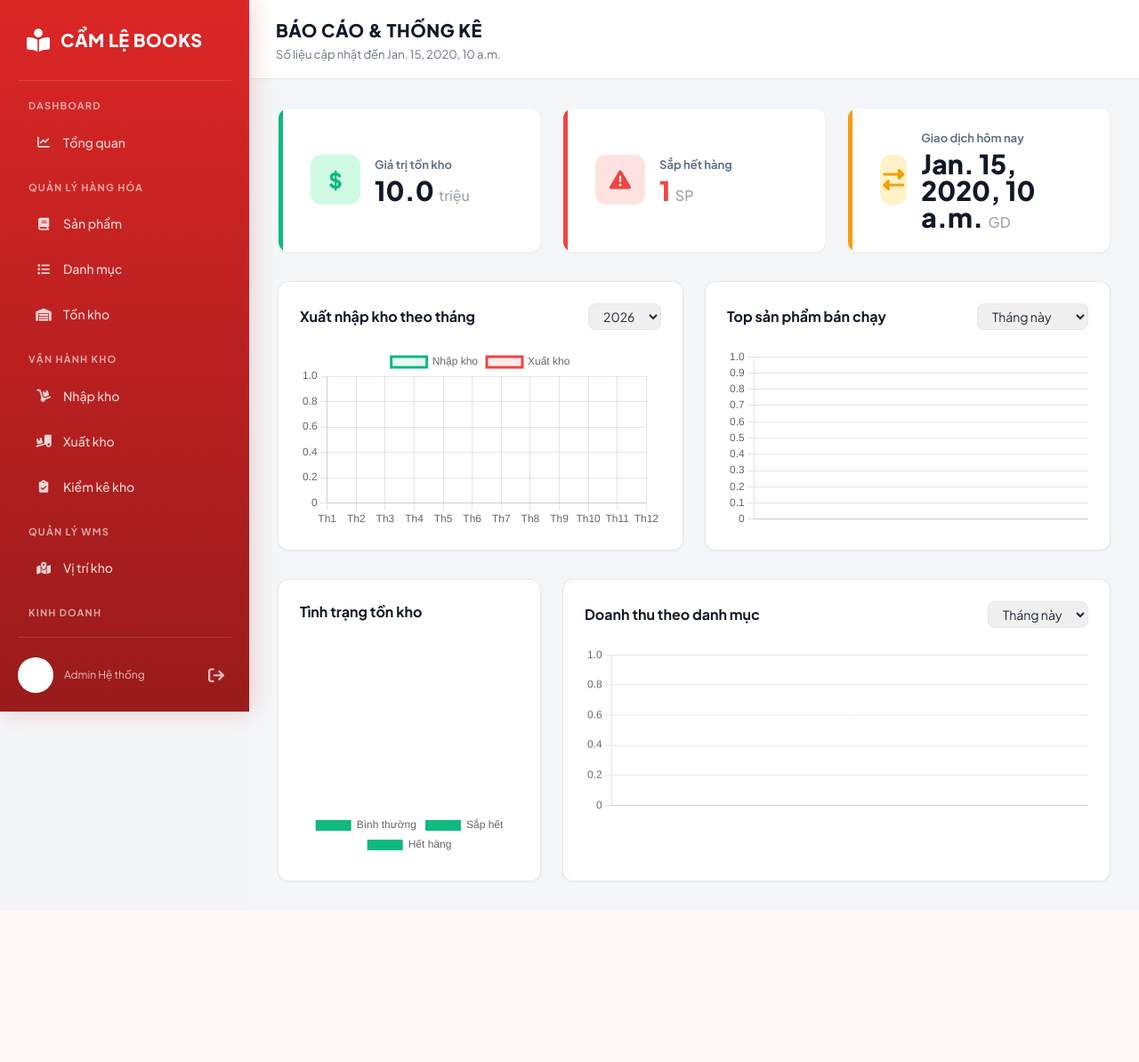
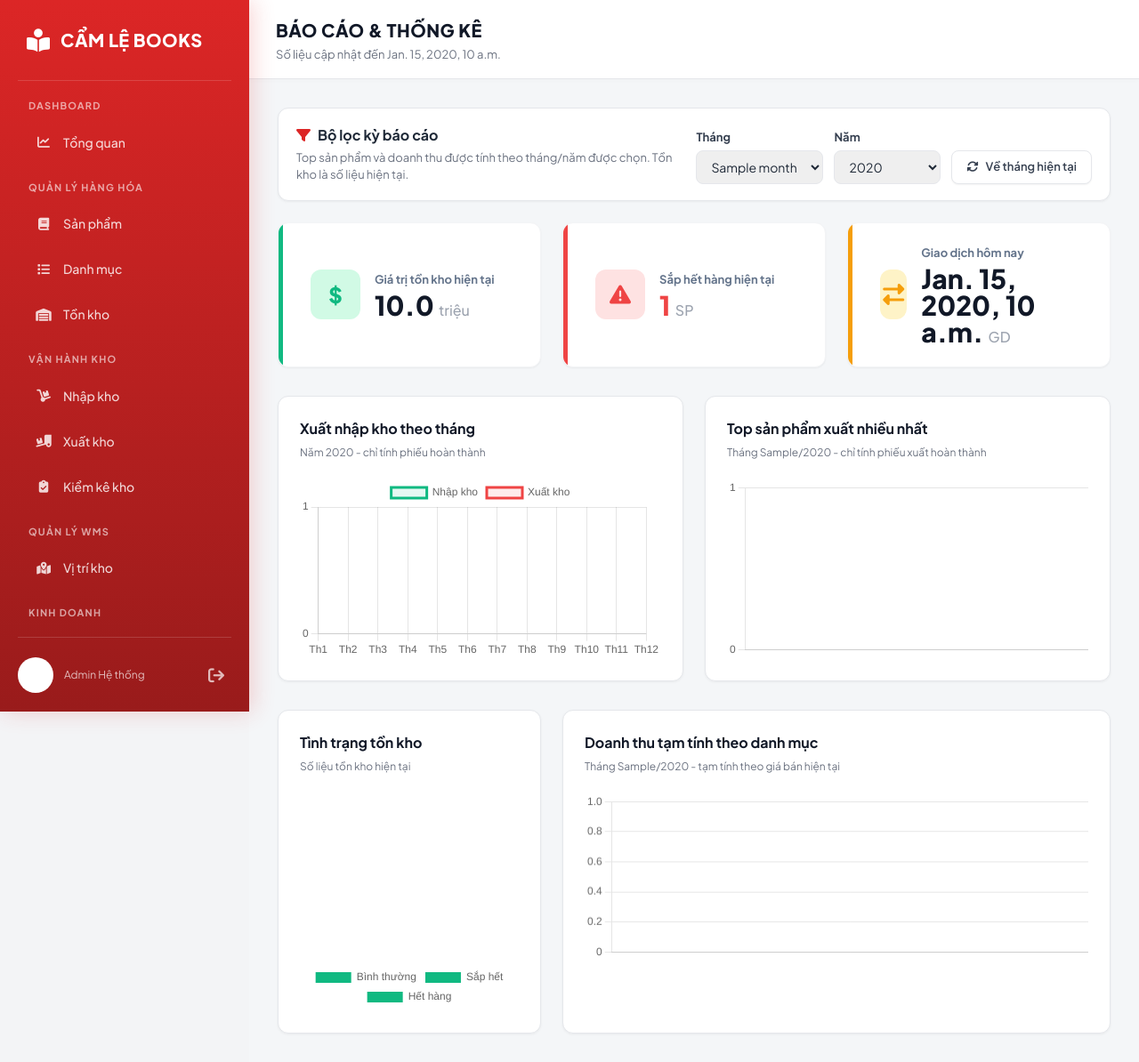
Before and after one commit to ducnt67/08_FinalProject, a Django app: template supplychain/khohang/templates/khohang/reports/bao_cao.html in a window 1280 px wide. Shown: the whole page at 89% size. Before the commit the page ends 993 px from the top, so only its background shows below. Run offline with Django 3.2, Linux system fonts and the light colour scheme; the template is opened without the code that fills it: most values are stand-ins (such as "Sample title", 1, 10 or a date in 2020); some libraries are stand-ins or nearby versions.

Commit message:
td_fix_report

```diff
--- a/supplychain/khohang/templates/khohang/reports/bao_cao.html
+++ b/supplychain/khohang/templates/khohang/reports/bao_cao.html
@@ -17,34 +17,79 @@
         tailwind.config = {
             theme: {
                 extend: {
-                    colors: { primary: '#DC2626', bglight: '#F4F6F8' },
-                    fontFamily: { sans: ['Plus Jakarta Sans', 'sans-serif'] }
+                    colors: {
+                        primary: '#DC2626',
+                        bglight: '#F4F6F8'
+                    },
+                    fontFamily: {
+                        sans: ['Plus Jakarta Sans', 'sans-serif']
+                    }
                 }
             }
         }
     </script>
 
     <style>
-        .main-content { background-color: #F4F6F8; min-height: 100vh; display: flex; flex-direction: column;}
+        .main-content {
+            background-color: #F4F6F8;
+            min-height: 100vh;
+            display: flex;
+            flex-direction: column;
+        }
 
-        /* Stats Card Styles */
-        .stat-card { background: white; border-radius: 12px; padding: 24px; box-shadow: 0 1px 3px rgba(0,0,0,0.05); border: 1px solid #e5e7eb; display: flex; align-items: center; justify-content: space-between; transition: 0.2s; }
-        .stat-card:hover { transform: translateY(-3px); box-shadow: 0 4px 12px rgba(0,0,0,0.05); }
-        .stat-info h3 { font-size: 13px; color: #6b7280; text-transform: uppercase; font-weight: 700; letter-spacing: 0.5px; margin-bottom: 8px; }
-        .stat-info .value { font-size: 28px; font-weight: 800; color: #111827; line-height: 1; }
-        .stat-icon { width: 56px; height: 56px; border-radius: 16px; display: flex; justify-content: center; align-items: center; font-size: 24px; }
+        .chart-container {
+            background: white;
+            border-radius: 12px;
+            padding: 24px;
+            box-shadow: 0 1px 3px rgba(0,0,0,0.05);
+            border: 1px solid #e5e7eb;
+        }
 
-        .icon-green { background: #dcfce7; color: #166534; }
-        .icon-red { background: #fee2e2; color: #b91c1c; }
-        .icon-blue { background: #dbeafe; color: #1e40af; }
-        .icon-orange { background: #ffedd5; color: #c2410c; }
+        .chart-header {
+            display: flex;
+            justify-content: space-between;
+            align-items: center;
+            gap: 12px;
+            margin-bottom: 20px;
+        }
 
-        /* Chart Containers */
-        .chart-container { background: white; border-radius: 12px; padding: 24px; box-shadow: 0 1px 3px rgba(0,0,0,0.05); border: 1px solid #e5e7eb; }
-        .chart-header { display: flex; justify-content: space-between; align-items: center; margin-bottom: 20px; }
-        .chart-title { font-size: 16px; font-weight: 700; color: #111827; }
+        .chart-title {
+            font-size: 16px;
+            font-weight: 700;
+            color: #111827;
+        }
+
+        .chart-note {
+            font-size: 12px;
+            color: #6b7280;
+            margin-top: 6px;
+        }
+
+        .chart-empty {
+            height: 220px;
+            display: flex;
+            align-items: center;
+            justify-content: center;
+            color: #9ca3af;
+            font-size: 14px;
+            font-style: italic;
+            border: 1px dashed #e5e7eb;
+            border-radius: 10px;
+            background: #fafafa;
+            text-align: center;
+            padding: 16px;
+        }
+
+        .filter-card {
+            background: white;
+            border-radius: 12px;
+            border: 1px solid #e5e7eb;
+            box-shadow: 0 1px 3px rgba(0,0,0,0.05);
+            padding: 18px 20px;
+        }
     </style>
 </head>
+
 <body>
 
 <nav class="sidebar" id="sidebar-container">
@@ -54,24 +99,90 @@
 <main class="main-content">
     <div class="content-header flex-col items-start gap-1 pb-4">
         <h1 class="text-xl font-bold text-gray-800">Báo cáo & Thống kê</h1>
-            <p class="text-[13px] text-gray-500 font-normal">Số liệu cập nhật đến {% if current_time %}{{ current_time }}{% else %}...{% endif %}</p>
+        <p class="text-[13px] text-gray-500 font-normal">
+            Số liệu cập nhật đến {% if current_time %}{{ current_time }}{% else %}...{% endif %}
+        </p>
     </div>
 
     <div class="content-body p-8 flex-1 overflow-y-auto">
 
+        <!-- Bộ lọc kỳ báo cáo -->
+        <div class="filter-card mb-6">
+            <div class="flex flex-col md:flex-row md:items-end md:justify-between gap-4">
+                <div>
+                    <h2 class="text-base font-bold text-gray-800 flex items-center gap-2">
+                        <i class="fa-solid fa-filter text-primary"></i>
+                        Bộ lọc kỳ báo cáo
+                    </h2>
+                    <p class="text-[13px] text-gray-500 mt-1">
+                        Top sản phẩm và doanh thu được tính theo tháng/năm được chọn.
+                        Tồn kho là số liệu hiện tại.
+                    </p>
+                </div>
+
+                <form method="get" class="flex flex-col sm:flex-row gap-3">
+                    <div>
+                        <label class="block text-[13px] font-bold text-gray-700 mb-1">
+                            Tháng
+                        </label>
+                        <select name="month"
+                                class="text-sm border border-gray-200 rounded-lg px-3 py-2 min-w-[140px]"
+                                onchange="this.form.submit()">
+                            {% for month in available_months %}
+                                <option value="{{ month.value }}" {% if month.value == selected_month %}selected{% endif %}>
+                                    {{ month.label }}
+                                </option>
+                            {% endfor %}
+                        </select>
+                    </div>
+
+                    <div>
+                        <label class="block text-[13px] font-bold text-gray-700 mb-1">
+                            Năm
+                        </label>
+                        <select name="year"
+                                class="text-sm border border-gray-200 rounded-lg px-3 py-2 min-w-[120px]"
+                                onchange="this.form.submit()">
+                            {% for year in available_years %}
+                                <option value="{{ year }}" {% if year == selected_year %}selected{% endif %}>
+                                    {{ year }}
+                                </option>
+                            {% endfor %}
+                        </select>
+                    </div>
+
+                    <div class="flex items-end">
+                        <a href="{% url 'khohang:baocao' %}"
+                           class="bg-white hover:bg-gray-50 text-gray-700 h-[38px] px-4 whitespace-nowrap rounded-lg text-[13px] font-semibold transition-colors flex items-center gap-2 shadow-sm border border-gray-200">
+                            <i class="fa-solid fa-rotate"></i>
+                            Về tháng hiện tại
+                        </a>
+                    </div>
+                </form>
+            </div>
+        </div>
+
         <!-- KPI Cards -->
         <div class="grid grid-cols-1 md:grid-cols-3 gap-6 mb-8">
+
             <!-- Card 1 -->
             <div class="bg-white rounded-xl shadow-sm p-6 border border-gray-100 flex items-center justify-between relative overflow-hidden">
                 <div class="absolute left-0 top-0 bottom-0 w-[5px] bg-[#10b981] rounded-l-xl"></div>
+
                 <div class="flex items-center gap-4 pl-3">
                     <div class="w-14 h-14 rounded-xl bg-[#d1fae5] text-[#10b981] flex items-center justify-center text-2xl font-black">
                         $
                     </div>
+
                     <div>
-                            <h3 class="text-[13px] font-bold text-[#64748b] mb-1">Giá trị tồn kho</h3>
+                        <h3 class="text-[13px] font-bold text-[#64748b] mb-1">Giá trị tồn kho hiện tại</h3>
                         <div class="text-[30px] font-extrabold text-[#111827] leading-none">
-                                {% if inventory_value %}{{ inventory_value|floatformat:1 }}{% else %}0{% endif %} <span class="text-[16px] font-medium text-gray-400">triệu</span>
+                            {% if inventory_value %}
+                                {{ inventory_value|floatformat:1 }}
+                            {% else %}
+                                0
+                            {% endif %}
+                            <span class="text-[16px] font-medium text-gray-400">triệu</span>
                         </div>
                     </div>
                 </div>
@@ -80,14 +191,21 @@
             <!-- Card 2 -->
             <div class="bg-white rounded-xl shadow-sm p-6 border border-gray-100 flex items-center justify-between relative overflow-hidden">
                 <div class="absolute left-0 top-0 bottom-0 w-[5px] bg-[#ef4444] rounded-l-xl"></div>
+
                 <div class="flex items-center gap-4 pl-3">
                     <div class="w-14 h-14 rounded-xl bg-[#fee2e2] text-[#ef4444] flex items-center justify-center text-2xl font-black">
                         <i class="fa-solid fa-triangle-exclamation"></i>
                     </div>
+
                     <div>
-                            <h3 class="text-[13px] font-bold text-[#64748b] mb-1">Sắp hết hàng</h3>
+                        <h3 class="text-[13px] font-bold text-[#64748b] mb-1">Sắp hết hàng hiện tại</h3>
                         <div class="text-[30px] font-extrabold text-[#ef4444] leading-none">
-                                {% if low_stock_count %}{{ low_stock_count }}{% else %}0{% endif %} <span class="text-[16px] font-medium text-gray-400">SP</span>
+                            {% if low_stock_count %}
+                                {{ low_stock_count }}
+                            {% else %}
+                                0
+                            {% endif %}
+                            <span class="text-[16px] font-medium text-gray-400">SP</span>
                         </div>
                     </div>
                 </div>
@@ -96,14 +214,21 @@
             <!-- Card 3 -->
             <div class="bg-white rounded-xl shadow-sm p-6 border border-gray-100 flex items-center justify-between relative overflow-hidden">
                 <div class="absolute left-0 top-0 bottom-0 w-[5px] bg-[#f59e0b] rounded-l-xl"></div>
+
                 <div class="flex items-center gap-4 pl-3">
                     <div class="w-14 h-14 rounded-xl bg-[#fef3c7] text-[#f59e0b] flex items-center justify-center text-2xl font-bold">
                         <i class="fa-solid fa-right-left"></i>
                     </div>
+
                     <div>
                         <h3 class="text-[13px] font-bold text-[#64748b] mb-1">Giao dịch hôm nay</h3>
                         <div class="text-[30px] font-extrabold text-[#111827] leading-none">
-                                {% if today_transactions %}{{ today_transactions }}{% else %}0{% endif %} <span class="text-[16px] font-medium text-gray-400">GD</span>
+                            {% if today_transactions %}
+                                {{ today_transactions }}
+                            {% else %}
+                                0
+                            {% endif %}
+                            <span class="text-[16px] font-medium text-gray-400">GD</span>
                         </div>
                     </div>
                 </div>
@@ -112,51 +237,75 @@
 
         <!-- Charts Row -->
         <div class="grid grid-cols-1 lg:grid-cols-2 gap-6 mb-8">
+
             <!-- Chart 1 -->
             <div class="chart-container">
                 <div class="chart-header">
+                    <div>
                         <h3 class="chart-title">Xuất nhập kho theo tháng</h3>
-                        <select class="text-sm border border-gray-200 rounded-lg px-3 py-1">
-                            <option>2026</option>
-                            <option>2025</option>
-                        </select>
+                        <p class="chart-note">
+                            Năm {{ selected_year }} - chỉ tính phiếu hoàn thành
+                        </p>
                     </div>
+                </div>
+
                 <canvas id="monthlyChart" width="400" height="200"></canvas>
             </div>
 
             <!-- Chart 2 -->
             <div class="chart-container">
                 <div class="chart-header">
-                        <h3 class="chart-title">Top sản phẩm bán chạy</h3>
-                        <select class="text-sm border border-gray-200 rounded-lg px-3 py-1">
-                            <option>Tháng này</option>
-                            <option>Tháng trước</option>
-                        </select>
+                    <div>
+                        <h3 class="chart-title">Top sản phẩm xuất nhiều nhất</h3>
+                        <p class="chart-note">
+                            Tháng {{ selected_month }}/{{ selected_year }} - chỉ tính phiếu xuất hoàn thành
+                        </p>
                     </div>
+                </div>
+
+                {% if top_products_labels %}
                     <canvas id="topProductsChart" width="400" height="200"></canvas>
+                {% else %}
+                    <div class="chart-empty">
+                        Chưa có dữ liệu sản phẩm xuất trong tháng {{ selected_month }}/{{ selected_year }}.
+                    </div>
+                {% endif %}
             </div>
         </div>
 
         <!-- Bottom Charts -->
         <div class="grid grid-cols-1 xl:grid-cols-3 gap-6">
+
             <!-- Chart 3 -->
             <div class="chart-container">
                 <div class="chart-header">
+                    <div>
                         <h3 class="chart-title">Tình trạng tồn kho</h3>
+                        <p class="chart-note">Số liệu tồn kho hiện tại</p>
                     </div>
+                </div>
+
                 <canvas id="inventoryStatusChart" width="300" height="200"></canvas>
             </div>
 
             <!-- Chart 4 -->
             <div class="chart-container xl:col-span-2">
                 <div class="chart-header">
-                        <h3 class="chart-title">Doanh thu theo danh mục</h3>
-                        <select class="text-sm border border-gray-200 rounded-lg px-3 py-1">
-                            <option>Tháng này</option>
-                            <option>Quý này</option>
-                        </select>
+                    <div>
+                        <h3 class="chart-title">Doanh thu tạm tính theo danh mục</h3>
+                        <p class="chart-note">
+                            Tháng {{ selected_month }}/{{ selected_year }} - tạm tính theo giá bán hiện tại
+                        </p>
                     </div>
+                </div>
+
+                {% if revenue_labels %}
                     <canvas id="revenueChart" width="600" height="200"></canvas>
+                {% else %}
+                    <div class="chart-empty">
+                        Chưa có dữ liệu doanh thu theo danh mục trong tháng {{ selected_month }}/{{ selected_year }}.
+                    </div>
+                {% endif %}
             </div>
         </div>
     </div>
@@ -165,95 +314,157 @@
 <script src="{% static 'js/0.0.app.js' %}"></script>
 
 <script>
-    document.addEventListener('DOMContentLoaded', function() {
-        {% if monthly_imports %}
-        // Monthly Chart
+    document.addEventListener('DOMContentLoaded', function () {
+        // Xuất nhập kho theo tháng
         const monthlyCtx = document.getElementById('monthlyChart');
+
         if (monthlyCtx) {
             new Chart(monthlyCtx.getContext('2d'), {
                 type: 'line',
                 data: {
-                    labels: ['Th1', 'Th2', 'Th3', 'Th4', 'Th5', 'Th6', 'Th7', 'Th8', 'Th9', 'Th10', 'Th11', 'Th12'],
-                    datasets: [{
+                    labels: [
+                        'Th1', 'Th2', 'Th3', 'Th4', 'Th5', 'Th6',
+                        'Th7', 'Th8', 'Th9', 'Th10', 'Th11', 'Th12'
+                    ],
+                    datasets: [
+                        {
                             label: 'Nhập kho',
                             data: {{ monthly_imports|safe }},
                             borderColor: '#10b981',
                             backgroundColor: 'rgba(16, 185, 129, 0.1)',
                             tension: 0.4,
                             fill: true
-                    }, {
+                        },
+                        {
                             label: 'Xuất kho',
                             data: {{ monthly_exports|safe }},
                             borderColor: '#ef4444',
                             backgroundColor: 'rgba(239, 68, 68, 0.1)',
                             tension: 0.4,
                             fill: true
-                    }]
+                        }
+                    ]
                 },
-                options: { responsive: true, plugins: { legend: { position: 'top' } }, scales: { y: { beginAtZero: true } } }
+                options: {
+                    responsive: true,
+                    plugins: {
+                        legend: {
+                            position: 'top'
+                        }
+                    },
+                    scales: {
+                        y: {
+                            beginAtZero: true,
+                            ticks: {
+                                precision: 0
+                            }
+                        }
+                    }
+                }
             });
         }
-        {% endif %}
 
+        // Top sản phẩm xuất nhiều nhất
         {% if top_products_labels %}
-        // Top Products Chart
         const topProductsCtx = document.getElementById('topProductsChart');
+
         if (topProductsCtx) {
             new Chart(topProductsCtx.getContext('2d'), {
                 type: 'bar',
                 data: {
                     labels: {{ top_products_labels|safe }},
-                    datasets: [{
-                        label: 'Số lượng bán',
+                    datasets: [
+                        {
+                            label: 'Số lượng xuất',
                             data: {{ top_products_data|safe }},
                             backgroundColor: '#3b82f6',
                             borderRadius: 4
-                    }]
+                        }
+                    ]
                 },
-                options: { responsive: true, plugins: { legend: { display: false } }, scales: { y: { beginAtZero: true } } }
+                options: {
+                    responsive: true,
+                    plugins: {
+                        legend: {
+                            display: false
+                        }
+                    },
+                    scales: {
+                        y: {
+                            beginAtZero: true,
+                            ticks: {
+                                precision: 0
+                            }
+                        }
+                    }
+                }
             });
         }
         {% endif %}
 
-        {% if inventory_status_data %}
-        // Inventory Status Chart
+        // Tình trạng tồn kho
         const inventoryStatusCtx = document.getElementById('inventoryStatusChart');
-        if(inventoryStatusCtx) {
+
+        if (inventoryStatusCtx) {
             new Chart(inventoryStatusCtx.getContext('2d'), {
                 type: 'doughnut',
                 data: {
                     labels: ['Bình thường', 'Sắp hết', 'Hết hàng'],
-                    datasets: [{
+                    datasets: [
+                        {
                             data: {{ inventory_status_data|safe }},
                             backgroundColor: ['#10b981', '#f59e0b', '#ef4444'],
                             borderWidth: 0
-                    }]
+                        }
+                    ]
                 },
-                options: { responsive: true, plugins: { legend: { position: 'bottom' } } }
+                options: {
+                    responsive: true,
+                    plugins: {
+                        legend: {
+                            position: 'bottom'
+                        }
+                    }
+                }
             });
         }
-        {% endif %}
 
+        // Doanh thu theo danh mục
         {% if revenue_labels %}
-        // Revenue Chart
         const revenueCtx = document.getElementById('revenueChart');
+
         if (revenueCtx) {
             new Chart(revenueCtx.getContext('2d'), {
                 type: 'bar',
                 data: {
                     labels: {{ revenue_labels|safe }},
-                    datasets: [{
-                        label: 'Doanh thu (triệu VNĐ)',
+                    datasets: [
+                        {
+                            label: 'Doanh thu tạm tính (triệu VNĐ)',
                             data: {{ revenue_data|safe }},
                             backgroundColor: '#8b5cf6',
                             borderRadius: 4
-                    }]
+                        }
+                    ]
                 },
-                options: { responsive: true, plugins: { legend: { display: false } }, scales: { y: { beginAtZero: true } } }
+                options: {
+                    responsive: true,
+                    plugins: {
+                        legend: {
+                            display: false
+                        }
+                    },
+                    scales: {
+                        y: {
+                            beginAtZero: true
+                        }
+                    }
+                }
             });
         }
         {% endif %}
     });
 </script>
+
 </body>
 </html>
```
Also changed, not shown: supplychain/khohang/views/bao_cao.py (+213 -44 lines). Lines whose indentation alone changed are shown as unchanged.
